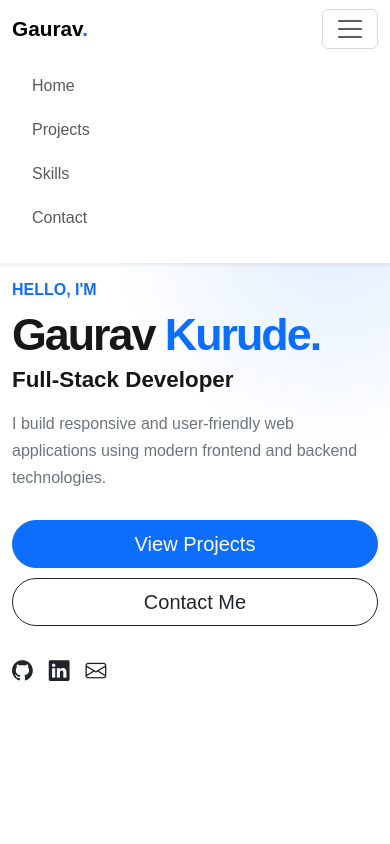
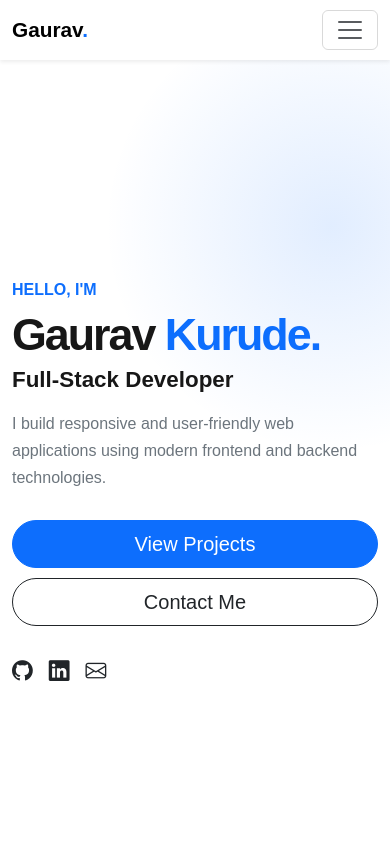
Before and after one commit to Gaurav-Kurude/Gaurav-Kurude, a React (Vite) app: page / in a window 390 px wide. Shown: the top 844 px of the page. Built offline with nearby package versions, Linux system fonts and the light colour scheme.

Commit message:
gaurav-portfolio

```diff
--- a/src/App.css
+++ b/src/App.css
@@ -249,26 +249,26 @@ body {
     line-height: 1.7;
   }
 
-  /* Hero buttons */
+  /* Hero Buttons */
 
-  .hero-section .btn {
+  .hero-buttons .btn {
     width: 100%;
     margin: 5px 0 !important;
   }
 
-  /* Social icons */
+  /* Social Icons */
 
   .hero-section .fs-4 {
     font-size: 1.3rem !important;
   }
 
-  /* Section headings */
+  /* Section Headings */
 
   .display-5 {
     font-size: 2rem;
   }
 
-  /* Project cards */
+  /* Project Cards */
 
   .project-card {
     padding: 25px !important;
--- a/src/App.jsx
+++ b/src/App.jsx
@@ -1,4 +1,3 @@
-import { useState } from "react";
 import "./App.css";
 
 const skills = [
@@ -75,52 +74,50 @@ const projects = [
 ];
 
 function App() {
-  const [menuOpen, setMenuOpen] = useState(false);
-
-  const closeMenu = () => {
-    setMenuOpen(false);
-  };
-
   return (
     <>
       {/* Navbar */}
 
       <nav className="navbar navbar-expand-lg bg-white shadow-sm fixed-top">
         <div className="container">
-          <a className="navbar-brand fw-bold" href="#home" onClick={closeMenu}>
+          <a className="navbar-brand fw-bold" href="#home">
             Gaurav<span className="text-primary">.</span>
           </a>
 
           <button
             className="navbar-toggler"
             type="button"
-            onClick={() => setMenuOpen(!menuOpen)}
+            data-bs-toggle="collapse"
+            data-bs-target="#navbarNav"
+            aria-controls="navbarNav"
+            aria-expanded="false"
+            aria-label="Toggle navigation"
           >
             <span className="navbar-toggler-icon"></span>
           </button>
 
-          <div className={`navbar-collapse ${menuOpen ? "show" : ""}`}>
+          <div className="collapse navbar-collapse" id="navbarNav">
             <ul className="navbar-nav ms-auto align-items-lg-center">
               <li className="nav-item">
-                <a className="nav-link" href="#home" onClick={closeMenu}>
+                <a className="nav-link" href="#home">
                   Home
                 </a>
               </li>
 
               <li className="nav-item">
-                <a className="nav-link" href="#projects" onClick={closeMenu}>
+                <a className="nav-link" href="#projects">
                   Projects
                 </a>
               </li>
 
               <li className="nav-item">
-                <a className="nav-link" href="#skills" onClick={closeMenu}>
+                <a className="nav-link" href="#skills">
                   Skills
                 </a>
               </li>
 
               <li className="nav-item">
-                <a className="nav-link" href="#contact" onClick={closeMenu}>
+                <a className="nav-link" href="#contact">
                   Contact
                 </a>
               </li>
@@ -148,7 +145,7 @@ function App() {
                 modern frontend and backend technologies.
               </p>
 
-              <div className="mt-4">
+              <div className="mt-4 hero-buttons">
                 <a
                   href="#projects"
                   className="btn btn-primary btn-lg rounded-pill me-2"
@@ -165,13 +162,20 @@ function App() {
               </div>
 
               <div className="mt-4">
-                <a href="https://github.com/Gaurav-Kurude" target="_blank" className="text-dark fs-4 me-3" aria-label="GitHub">
+                <a
+                  href="https://github.com/Gaurav-Kurude"
+                  target="_blank"
+                  rel="noreferrer"
+                  className="text-dark fs-4 me-3"
+                  aria-label="GitHub"
+                >
                   <i className="bi bi-github"></i>
                 </a>
 
                 <a
                   href="https://www.linkedin.com/in/gaurav-kurude-500139215/?isSelfProfile=true"
                   target="_blank"
+                  rel="noreferrer"
                   className="text-dark fs-4 me-3"
                   aria-label="LinkedIn"
                 >
@@ -180,7 +184,6 @@ function App() {
 
                 <a
                   href="mailto:gauravkurude.sitmech@gmail.com"
-                  target="_blank"
                   className="text-dark fs-4"
                   aria-label="Email"
                 >
@@ -207,7 +210,8 @@ function App() {
                   </p>
 
                   <p className="ms-3">
-                    role: <span className="green">"Full-Stack Developer"</span>,
+                    role:{" "}
+                    <span className="green">"Full-Stack Developer"</span>,
                   </p>
 
                   <p className="ms-3">
@@ -285,6 +289,7 @@ function App() {
                       <a
                         href={project.githubLink}
                         target="_blank"
+                        rel="noreferrer"
                         className="btn btn-outline-dark rounded-pill"
                       >
                         GitHub
--- a/src/main.jsx
+++ b/src/main.jsx
@@ -2,6 +2,7 @@ import React from "react";
 import ReactDOM from "react-dom/client";
 
 import "bootstrap/dist/css/bootstrap.min.css";
+import "bootstrap/dist/js/bootstrap.bundle.min.js";
 import "bootstrap-icons/font/bootstrap-icons.css";
 
 import "./index.css";
```
